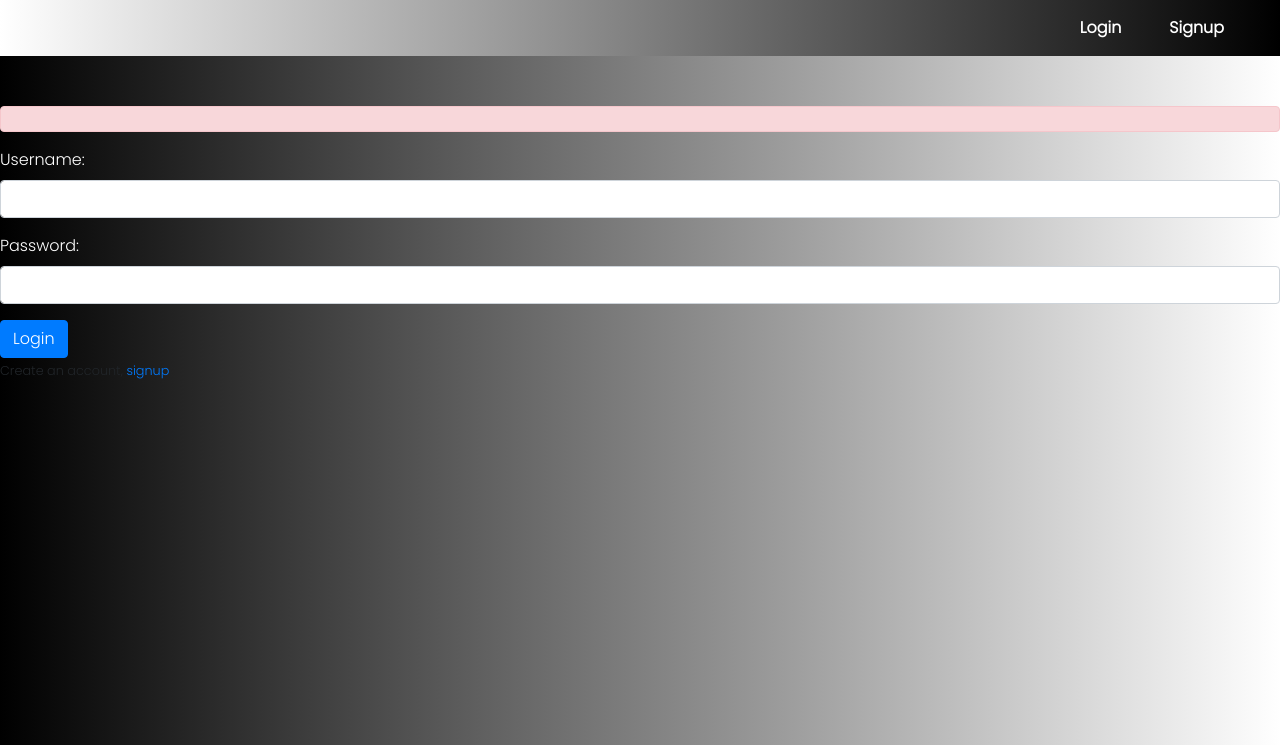
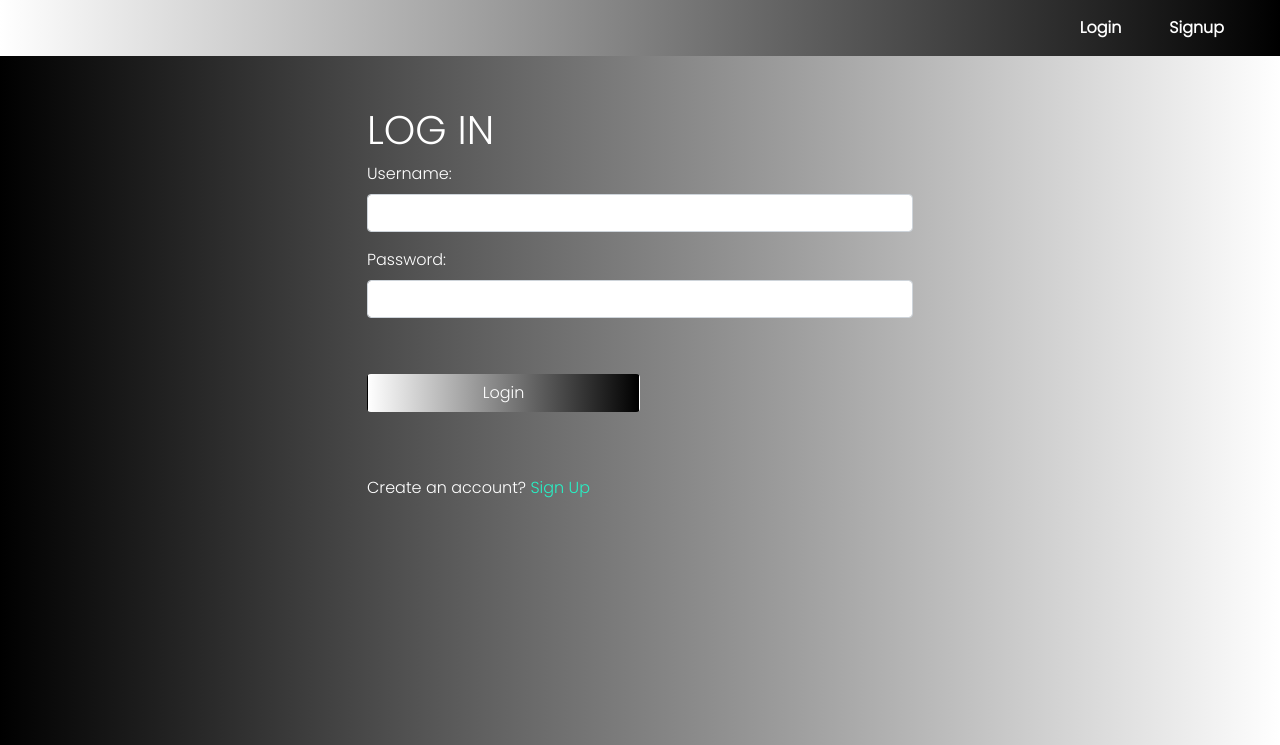
Before and after one commit to draciel58/Clonify, a Django app: page /login/ in a window 1280 px wide. Shown: the top 745 px of the page. Run offline with Django 3.2, Linux system fonts and the light colour scheme; some libraries are stand-ins or nearby versions.

Commit message:
css added to loginuser.html

```diff
--- a/cloneit/cloneapp/templates/cloneapp/loginuser.html
+++ b/cloneit/cloneapp/templates/cloneapp/loginuser.html
@@ -1,14 +1,63 @@
 {% extends 'cloneapp/base.html' %}
 {% block main_content %}
+<style>
+	*{
+		list-style: none;
+		padding: 0;
+		margin: 0;
+		box-sizing: border-box;
+	}
 
-<div class="alert alert-danger">{{error}}</div>
-<form method="POST">
-	{% csrf_token %}
-	{{form.as_p}}
-<button class="btn btn-primary" type="submit">Login</button>
-</form>
+	.nav-link{
+      color: white;
+		}
+	.container{
+		display: flex;
+		flex-direction: column;
+		width: 45%;
+		margin: 0 auto;
+	}
+	.btn-primary{
+		border-color: transparent !important;
+	}
 
-<small>Create an account, <a href="{% url 'signupuser' %}">signup</a></small>
+	.signup-button{
+		margin-top: 40px;
+		width:50%;
+		background:linear-gradient(to right,white, black) ;
+		color: white;
+	}
+	.signup-button:hover{
+		background:linear-gradient(to right,aquamarine, white) ;
+		color: black;
+	}
+	.already-last-line{
+		margin-top: 50px;
+		color: white;
+	}
+	.already-last-line a{
+		color: rgb(39, 241, 197);
+	}
+	.login-form-header{
+		color: white;
+	}
+</style>
 
+<div class="container">
+	<h1 class="login-form-header">LOG IN</h1>
+	<div class="form-group">
+		<form method="POST">
+			{% csrf_token %}
+			{{form.as_p}}
+
+			<button class="btn btn-primary signup-button" type="submit">Login</button>
+		</form>
+	</div>
+
+	<h6 class='already-last-line'>
+		Create an account?
+		<a href="{% url 'signupuser' %}">Sign Up</a>
+	</h6>
+</div>
 
 {% endblock %}
```
